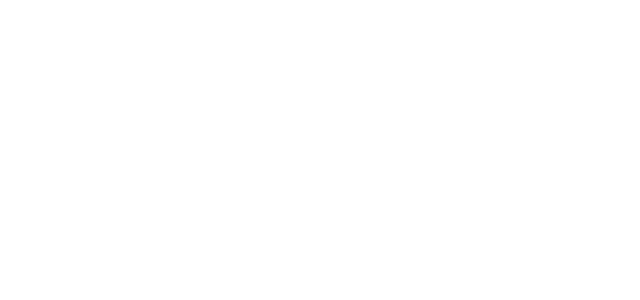
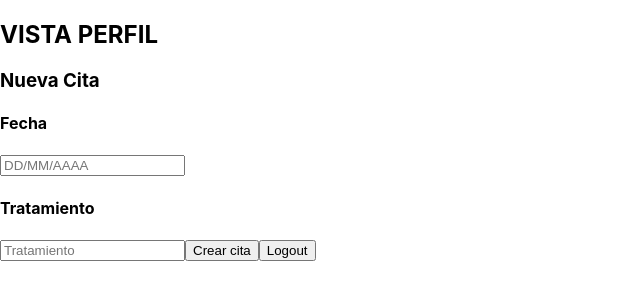
Before and after one commit to javigarcias/clinicadentalf, a React (Create React App) app: page /perfil in a window 1280 px wide. Shown: the top 300 px of the page, without its empty margins (0-640 px from the left). Built offline with nearby package versions, Linux system fonts and the light colour scheme; sample sign-in values are in the browser's storage.

Commit message:
Create Perfil Container with send cita data although errors

```diff
--- a/src/App.js
+++ b/src/App.js
@@ -3,6 +3,7 @@
 import Home from './containers/Home/Home';
 import Register from './containers/Register/Register';
 import Login from './containers/Login/Login';
+import Perfil from './containers/Perfil/Perfil';
 import './App.scss';
 
 function App() {
@@ -12,6 +13,8 @@
           <Route path='/' component={Home} exact/>
           <Route path='/register' component={Register} exact/>
           <Route path='/login' component={Login} exact/>
+          <Route path='/perfil' component={Perfil} exact/>
+
       </Switch>
     </BrowserRouter>
 
--- a/src/containers/Login/Login.jsx
+++ b/src/containers/Login/Login.jsx
@@ -1,9 +1,12 @@
 import React from 'react';
 import axios from 'axios';
-import { Link } from 'react-router-dom';
+import { Link, useHistory } from 'react-router-dom';
 
 
 const Login = () => {
+    const history = useHistory();
+
+
     const handleSubmit = event =>{
         event.preventDefault(); // para evitar refrescar la página
         const user ={
@@ -13,7 +16,10 @@
         axios.post('http://localhost:3001/clientes/login',user)
         .then(res=>{
             console.log(res);
-            localStorage.setItem("user", JSON.stringify(res.data))
+            localStorage.setItem("user", JSON.stringify(res.data));
+            setTimeout(() => {
+                history.push("/perfil")
+            }, 1000);
 
         })
         .catch(error=>console.log(error.response.data))
--- /dev/null
+++ b/src/containers/Perfil/Perfil.jsx
@@ -0,0 +1,49 @@
+import Axios from 'axios';
+import React, { useState } from 'react'
+import { Redirect, useHistory } from 'react-router-dom'
+
+const Perfil = () => {
+    const clientelogeado = localStorage.getItem('user');
+    const history = useHistory();
+    const [cita, setCita] = useState({
+        fecha:"",
+        tratamiento:""
+    });
+
+    if(!clientelogeado) return <Redirect to='/'/>
+
+    const manejaCita = ev => {
+        setCita({...cita, [ev.target.name] : ev.target.value});
+    };
+
+    const creaCita = () => {
+        let citaBody = {
+            fecha : cita.fecha,
+            tratamiento : cita.tratamiento,
+            ideuser : clientelogeado._id,
+            estado : "pendiente"
+        };
+        Axios.post('http://localhost:3001/citas/nuevacita', citaBody)
+    }
+
+
+
+    const logout = ev => {
+        localStorage.clear();
+        history.push("/")
+    }
+    return (
+        <div className="profile">
+            <h2>VISTA PERFIL</h2>
+            <h3>Nueva Cita</h3>
+            <h4>Fecha</h4>
+            <input type="text" placeholder="DD/MM/AAAA" name="fecha" onChange={manejaCita}></input>
+            <h4>Tratamiento</h4>
+            <input type="text" placeholder="Tratamiento" name="tratamiento" onChange={manejaCita}></input>
+            <button onClick={() => {creaCita()}} >Crear cita</button>
+            <button onClick={logout}>Logout</button>
+        </div>
+    )
+}
+
+export default Perfil
--- a/src/containers/Register/Register.jsx
+++ b/src/containers/Register/Register.jsx
@@ -1,4 +1,4 @@
-import React from 'react';
+import React, {useState} from 'react';
 import axios from 'axios';
 import { Link, useHistory } from 'react-router-dom';
 
@@ -10,6 +10,7 @@
 
 
     const history = useHistory();
+    const [mensaje, setMensaje] = useState("");
 
     const handleSubmit = event =>{
         event.preventDefault(); // para evitar refrescar la página
@@ -25,26 +26,34 @@
         axios.post('http://localhost:3001/clientes/registro',user)
         .then(res=>{
             console.log(res);
-
+            localStorage.setItem("user", JSON.stringify(res.data));
+            setMensaje(`${res.data.nombre}, bienvenid@ a nuestra app`)
             setTimeout(() => {
-                history.push("/")
+                history.push("/perfil")
             }, 1500);
 
         })
-        .catch(error=>console.log(error.response.data))
+        .catch(error=>setMensaje(error.response.data.message));
     }
     return (
         <form className="login-form" onSubmit={handleSubmit}>
+            <h3>Nombre</h3>
             <input type="text" name="nombre" required placeholder="Introduce tu nombre" />
+            <h3>Apellidos</h3>
             <input type="text" name="apellidos" required placeholder="Introduce tus apellidos" />
+            <h3>Dirección</h3>
             <input type="text" name="direccion" required placeholder="Introduce tu dirección" />
+            <h3>Email</h3>
             <input type="email" name="email" required placeholder="Introduce tu email" />
+            <h3>Teléfono</h3>
             <input type="tel" name="telefono" required placeholder="Introduce tu teléfono" />
+            <h3>Edad</h3>
             <input type="number" name="edad" required placeholder="Introduce tu edad" />
+            <h3>Password</h3>
             <input type="password" name="password" required placeholder="Introduce tu contraseña"/>
-            <button type="submit">Log in</button>
+            <button type="submit">REGISTRAR</button>
             <Link to="/">HOME</Link>
-
+            <div>{mensaje}</div>
         </form>
     )
 }
```
Also changed, not shown: src/containers/Home/Home.jsx (+4 -7 lines).
